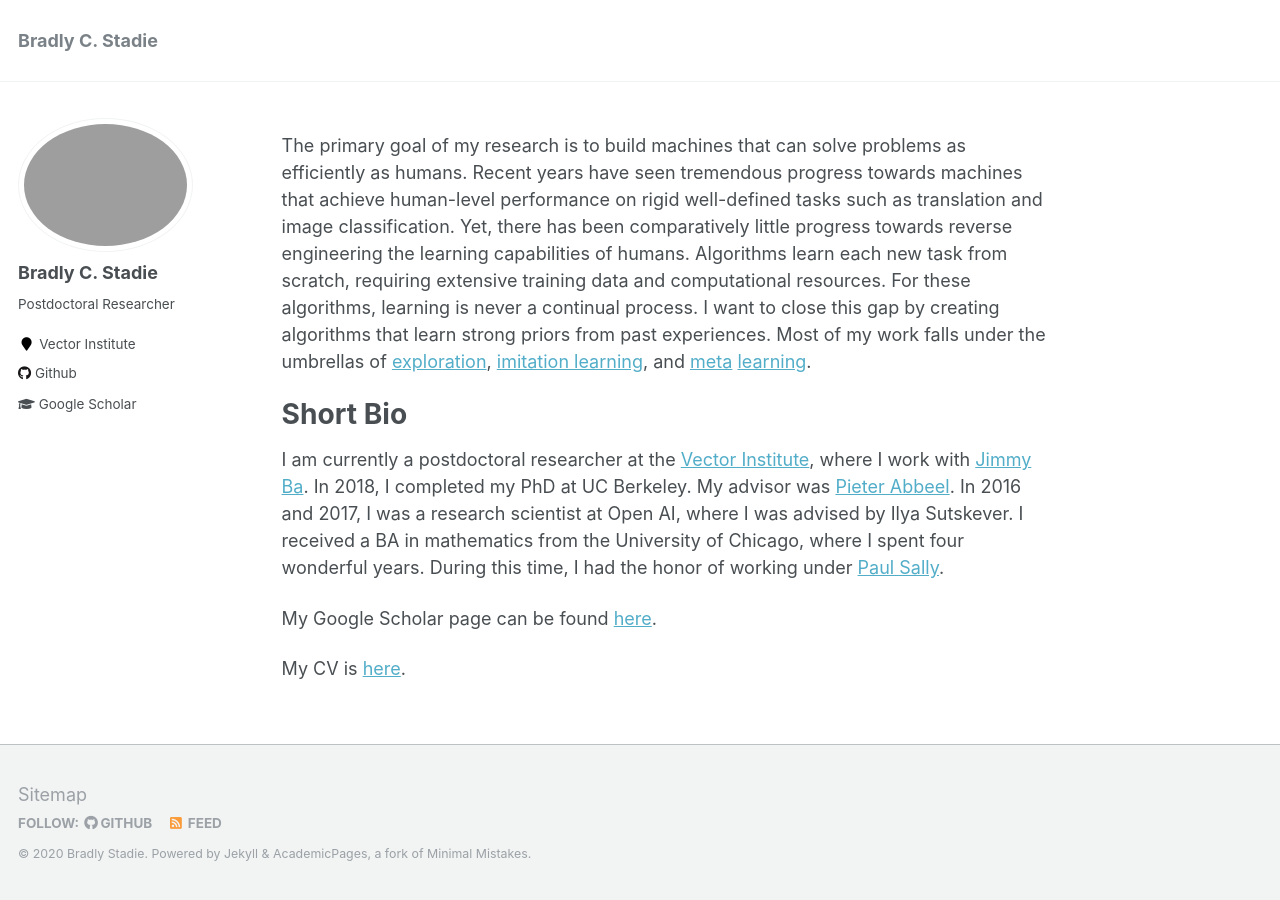
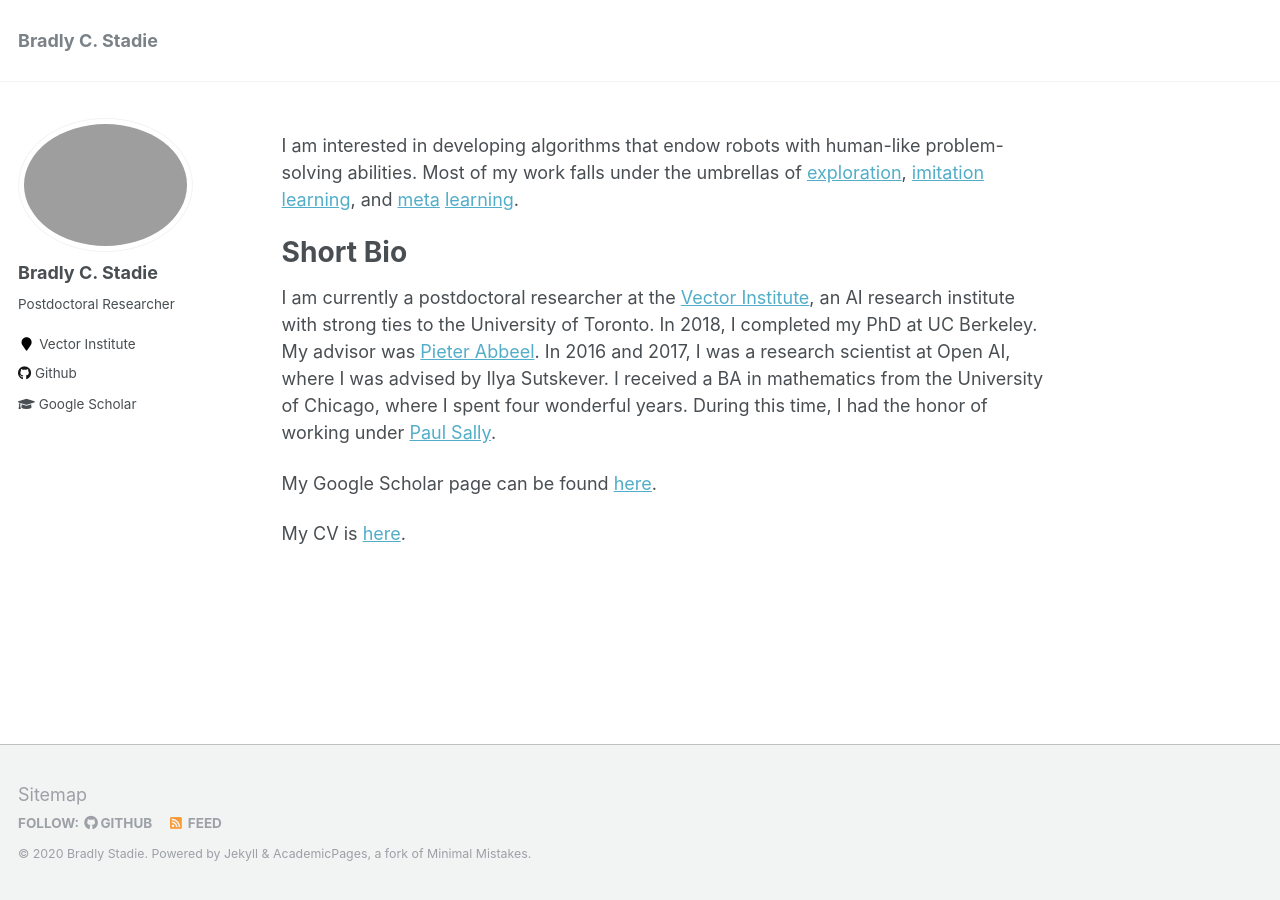
Before and after one commit to bstadie/bstadie.github.io, a Jekyll site: the page built from _pages/about.md, in a window 1280 px wide. Built offline with Jekyll 4.4.1, drawn with Linux system fonts in a browser that asks for light colours.

Commit message:
Made research interests much shorter and match job talk.

```diff
--- a/_pages/about.md
+++ b/_pages/about.md
@@ -7,20 +7,13 @@ redirect_from:
   - /about/
   - /about.html
 ---
-The primary goal of my research is to build machines that can solve problems as
-efficiently as humans. Recent years have seen tremendous progress towards machines
-that achieve human-level performance on rigid well-defined tasks such as translation and
-image classification. Yet, there has been comparatively little progress towards reverse
-engineering the learning capabilities of humans. Algorithms learn each new task from scratch,
-requiring extensive training data and computational resources. For these algorithms, learning is never a
-continual process. I want to close this gap by creating algorithms that learn strong priors from past experiences.
+I am interested in developing algorithms that endow robots with human-like problem-solving abilities.
 Most of my work falls under the umbrellas of [exploration](https://arxiv.org/pdf/1507.00814.pdf), [imitation learning](https://arxiv.org/abs/1703.01703), and [meta](https://arxiv.org/pdf/1803.01118.pdf) [learning](https://arxiv.org/pdf/1808.07804.pdf).
 
 
 Short Bio
 ======
-I am currently a postdoctoral researcher at the [Vector Institute](https://vectorinstitute.ai/),
-where I work with [Jimmy Ba](https://jimmylba.github.io/).
+I am currently a postdoctoral researcher at the [Vector Institute](https://vectorinstitute.ai/), an AI research institute with strong ties to the University of Toronto.
 In 2018, I completed my PhD at UC Berkeley. My advisor was [Pieter Abbeel](http://people.eecs.berkeley.edu/~pabbeel/).
 In 2016 and 2017, I was a research scientist at Open AI, where I was advised by Ilya Sutskever.
 I received a BA in mathematics from the University of Chicago, where I spent four wonderful years.
```
